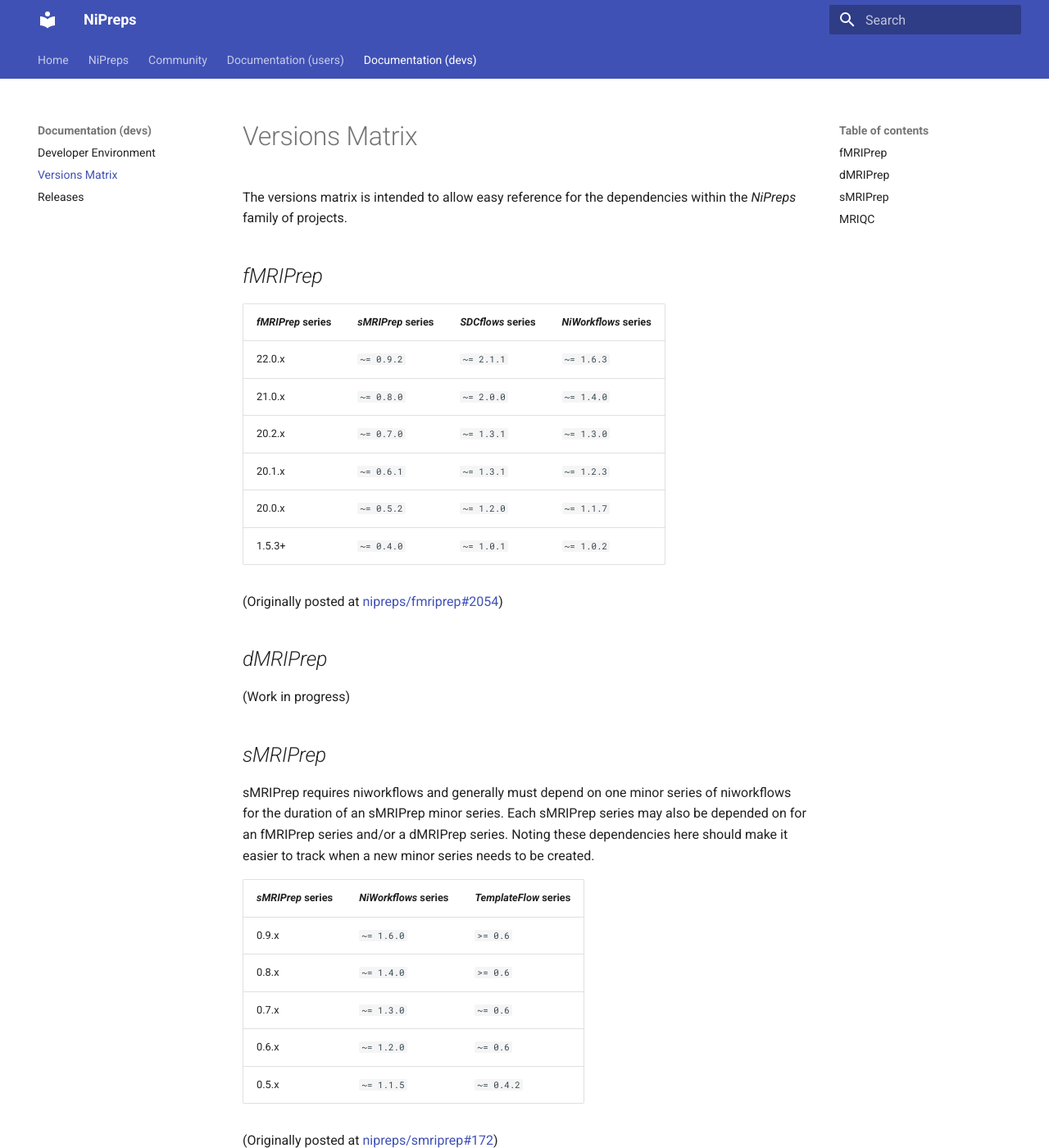
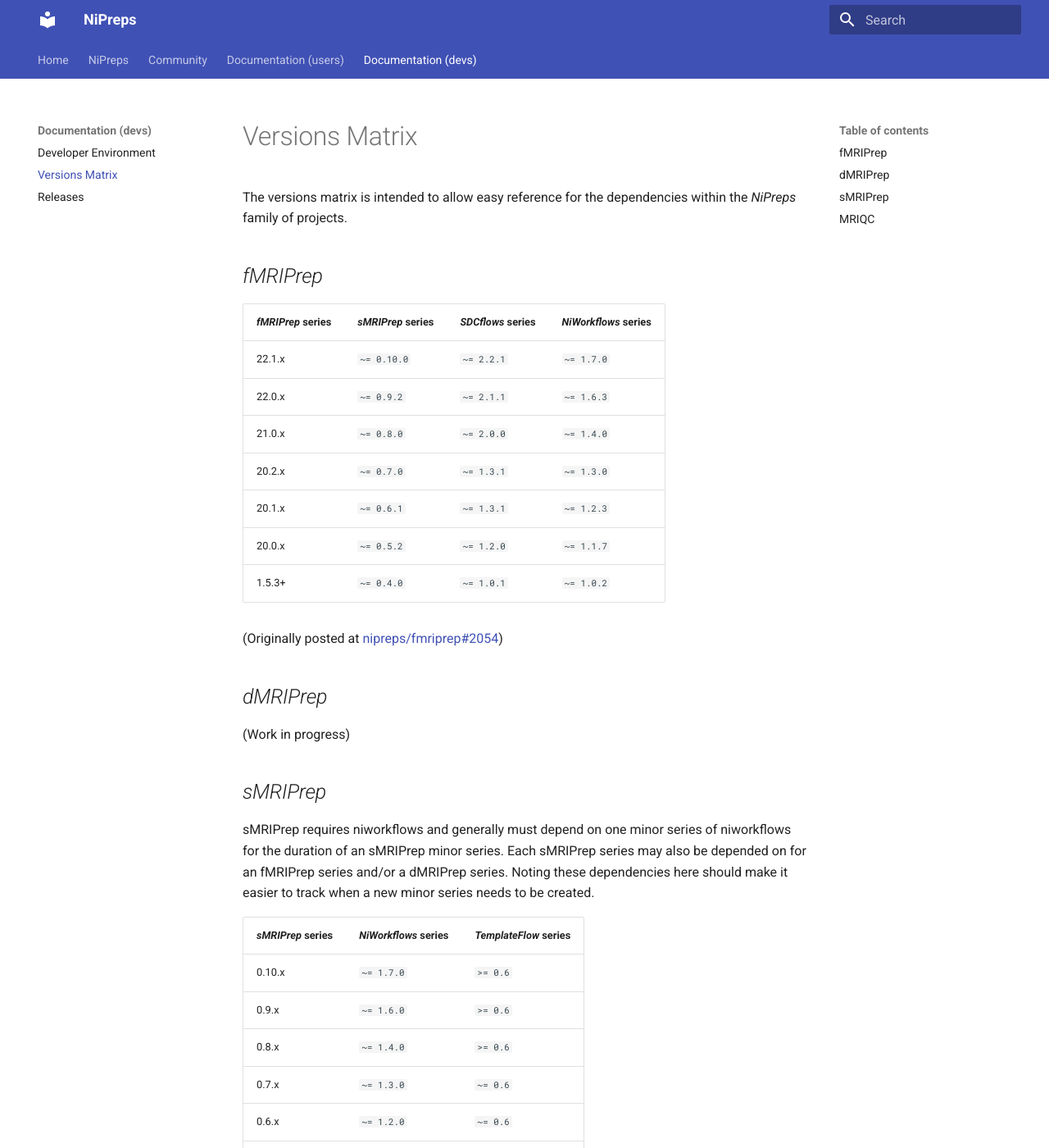
Before and after one commit to nipreps/nipreps.github.io, an MkDocs documentation site: the page built from docs/devs/versions.md, in a window 1280 px wide and 1400 px high. Shown: the whole window at 82% size. Built offline with MkDocs 1.6.1 and Material for MkDocs 9.7.7, drawn with Linux system fonts in a browser that asks for light colours.

Commit message:
DEV: Propose version matrix for fMRIPrep 22.1 (#20)

```diff
--- a/docs/devs/versions.md
+++ b/docs/devs/versions.md
@@ -5,6 +5,7 @@
 
 | *fMRIPrep* series | *sMRIPrep* series | *SDCflows* series | *NiWorkflows* series |
 |----|----|----|----|
+| 22.1.x | `~= 0.10.0` | `~= 2.2.1` | `~= 1.7.0` |
 | 22.0.x | `~= 0.9.2` | `~= 2.1.1` | `~= 1.6.3` |
 | 21.0.x | `~= 0.8.0` | `~= 2.0.0` | `~= 1.4.0` |
 | 20.2.x | `~= 0.7.0` | `~= 1.3.1` | `~= 1.3.0` |
@@ -24,6 +25,7 @@
 
 | *sMRIPrep* series | *NiWorkflows* series | *TemplateFlow* series |
 |----|----|----|
+| 0.10.x | `~= 1.7.0` | `>= 0.6` |
 | 0.9.x | `~= 1.6.0` | `>= 0.6` |
 | 0.8.x | `~= 1.4.0` | `>= 0.6` |
 | 0.7.x | `~= 1.3.0` | `~= 0.6` |
```
